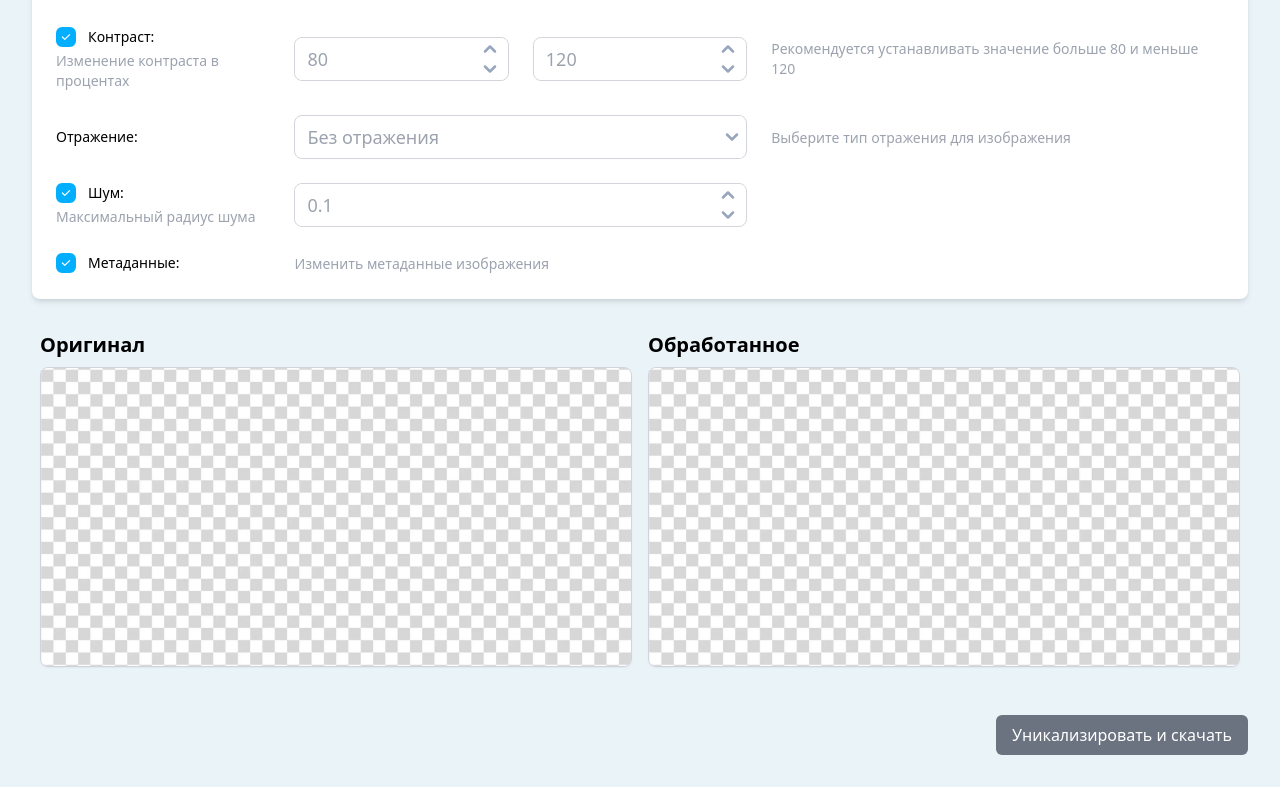
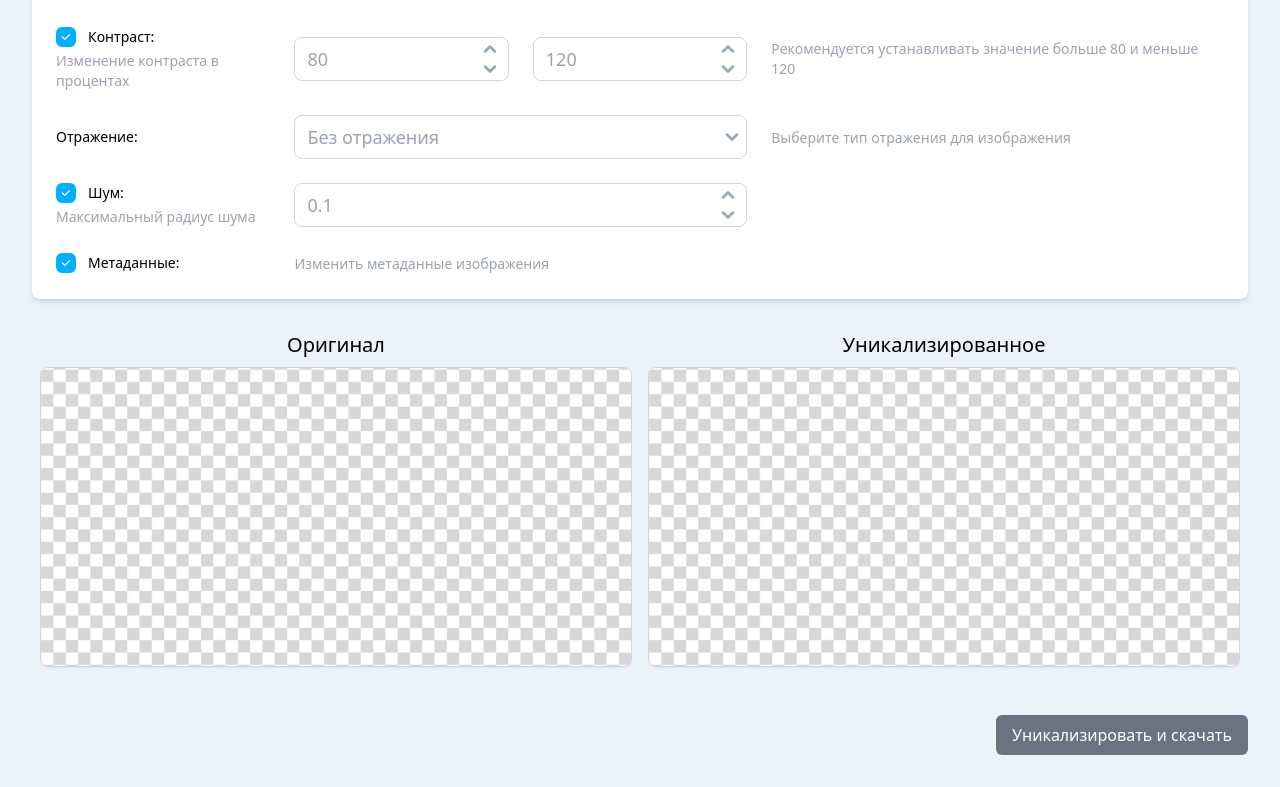
Before and after one commit to Xeelix/react-image-uniqualizer, a React (Vite) app: page / in a window 1280 px wide. Shown: the part 653-1440 px from the top of the page. Built offline with nearby package versions, Linux system fonts and the light colour scheme.

Commit message:
refactor: unused files combined in one

```diff
--- a/src/components/ImagePair/EmptyImageColumn.tsx
+++ /dev/null
@@ -1,17 +0,0 @@
-import React from "react";
-import EmptyImagePlaceholder from "../EmptyImagePlaceholder/EmptyImagePlaceholder";
-
-interface EmptyImageColumnProps {
-  title: string;
-}
-
-const EmptyImageColumn: React.FC<EmptyImageColumnProps> = ({ title }) => (
-  <div className='w-1/2 px-2'>
-    <h2 className='text-xl font-semibold mb-2'>{title}</h2>
-    <div className='w-full h-[300px] border shadow-sm border-gray-300 rounded-lg overflow-hidden'>
-      <EmptyImagePlaceholder />
-    </div>
-  </div>
-);
-
-export default EmptyImageColumn;
--- a/src/components/ImagePair/EmptyImagePair.tsx
+++ /dev/null
@@ -1,11 +0,0 @@
-import React from "react";
-import EmptyImageColumn from "./EmptyImageColumn";
-
-const EmptyImagePair: React.FC = () => (
-  <div className='flex justify-between mb-4'>
-    <EmptyImageColumn title='Оригинал' />
-    <EmptyImageColumn title='Обработанное' />
-  </div>
-);
-
-export default EmptyImagePair;
--- a/src/components/ImagePair/ImageColumn.tsx
+++ /dev/null
@@ -1,19 +0,0 @@
-import React from "react";
-
-interface ImageColumnProps {
-  title: string;
-  src: string;
-}
-
-const ImageColumn: React.FC<ImageColumnProps> = ({ title, src }) => (
-  <div className='w-1/2 px-2'>
-    <h2 className='text-xl font-semibold mb-2 text-center'>{title}</h2>
-    <img
-      src={src}
-      alt={title}
-      className='w-full h-auto max-h-[300px] shadow-sm object-contain'
-    />
-  </div>
-);
-
-export default ImageColumn;
--- a/src/components/ImagePair/ImagePair.tsx
+++ /dev/null
@@ -1,21 +0,0 @@
-import React from "react";
-import ImageColumn from "./ImageColumn";
-
-interface ImagePairProps {
-  original: string;
-  processed: string;
-  onClick: () => void;
-}
-
-const ImagePair: React.FC<ImagePairProps> = ({
-  original,
-  processed,
-  onClick,
-}) => (
-  <div className='flex justify-between mb-4 cursor-pointer' onClick={onClick}>
-    <ImageColumn title='Оригинал' src={original} />
-    <ImageColumn title='Обработанное' src={processed} />
-  </div>
-);
-
-export default ImagePair;
--- /dev/null
+++ b/src/components/ImagePairDisplay/ImagePairDisplay.tsx
@@ -0,0 +1,45 @@
+import React from "react";
+import EmptyImagePlaceholder from "../EmptyImagePlaceholder/EmptyImagePlaceholder";
+
+interface ImagePairDisplayProps {
+  original: string | null;
+  processed: string | null;
+  onClick?: () => void;
+}
+
+const ImagePairDisplay: React.FC<ImagePairDisplayProps> = ({
+  original,
+  processed,
+  onClick,
+}) => {
+  const renderColumn = (title: string, src: string | null) => (
+    <div className='w-1/2 px-2'>
+      <h2 className='text-xl font-medium mb-2 text-center'>{title}</h2>
+      <div className='w-full h-[300px] border shadow-sm border-gray-300 rounded-lg overflow-hidden'>
+        {src ? (
+          <img
+            src={src}
+            alt={title}
+            className='w-full h-full object-contain'
+          />
+        ) : (
+          <EmptyImagePlaceholder />
+        )}
+      </div>
+    </div>
+  );
+
+  return (
+    <div
+      className={`flex justify-between mb-4 ${
+        onClick ? "cursor-pointer" : ""
+      }`}
+      onClick={onClick}
+    >
+      {renderColumn("Оригинал", original)}
+      {renderColumn("Уникализированное", processed)}
+    </div>
+  );
+};
+
+export default ImagePairDisplay;
--- a/src/components/ImageViewer/ImageViewer.tsx
+++ b/src/components/ImageViewer/ImageViewer.tsx
@@ -1,7 +1,6 @@
 import React, { useMemo, useState } from "react";
 import ImageThumbnail from "./ImageThumbnail";
-import ImagePair from "../ImagePair/ImagePair";
-import EmptyImagePair from "../ImagePair/EmptyImagePair";
+import ImagePairDisplay from "../ImagePairDisplay/ImagePairDisplay";
 import FullScreenComparison from "./FullScreenComparison";
 import { useImageStore } from "../../store/ImageStore";
 
@@ -21,15 +20,11 @@ const ImageViewer: React.FC = () => {
 
   return (
     <div className='mt-8'>
-      {images.length === 0 ? (
-        <EmptyImagePair />
-      ) : currentImage ? (
-        <ImagePair
-          original={currentImage.original}
-          processed={currentImage.processed}
-          onClick={toggleFullScreen}
-        />
-      ) : null}
+      <ImagePairDisplay
+        original={currentImage?.original || null}
+        processed={currentImage?.processed || null}
+        onClick={toggleFullScreen}
+      />
       {!isFullScreen && (
         <div className='flex justify-center overflow-x-auto py-2'>
           {images.map((image, index) => (
```
